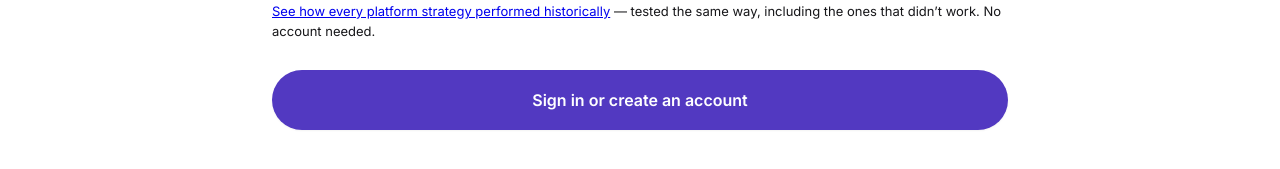
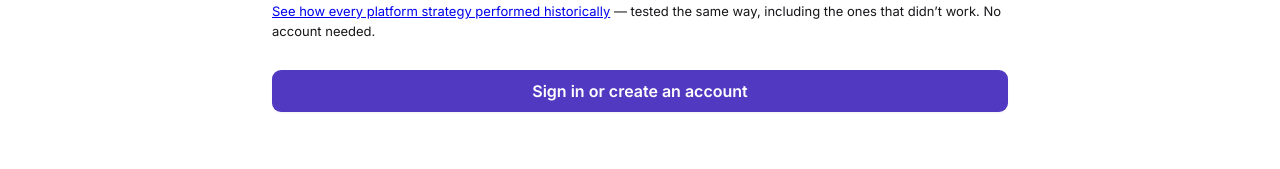
Before and after one commit to nick227/trading-platform, a React (Vite) app in the folder app/: page / in a window 1280 px wide. Shown: the part 265-434 px from the top of the page. Built offline with nearby package versions, Linux system fonts and the light colour scheme; no server answers.

Commit message:
MR2: Unify button geometry and introduce semantic action colors

```diff
--- a/app/src/styles/components.css
+++ b/app/src/styles/components.css
@@ -1,8 +1,10 @@
 /* UI Components */
 .btn {
-  height: 60px;
-  padding: 0 var(--space-5);
-  border-radius: var(--radius-pill);
+  min-height: var(--tl-control-height);
+  height: var(--tl-control-height);
+  min-width: var(--tl-action-min-width);
+  padding: 0 16px;
+  border-radius: var(--tl-control-radius);
   border: 1px solid transparent;
   cursor: pointer;
   font-size: var(--text-md);
@@ -28,10 +30,12 @@
 }
 
 .btn-sm {
-  height: 38px;
-  padding: 0 14px;
+  height: var(--tl-control-height-sm);
+  min-height: var(--tl-control-height-sm);
+  min-width: var(--tl-action-min-width-sm);
+  padding: 0 12px;
   font-size: var(--text-sm);
-  border-radius: 12px;
+  border-radius: var(--tl-control-radius);
   box-shadow: none;
 }
 
@@ -40,7 +44,7 @@
   max-width: 140px;
   padding: 0 10px;
   font-size: var(--text-xs);
-  border-radius: 10px;
+  border-radius: var(--tl-control-radius);
   box-shadow: none;
 }
 
```
